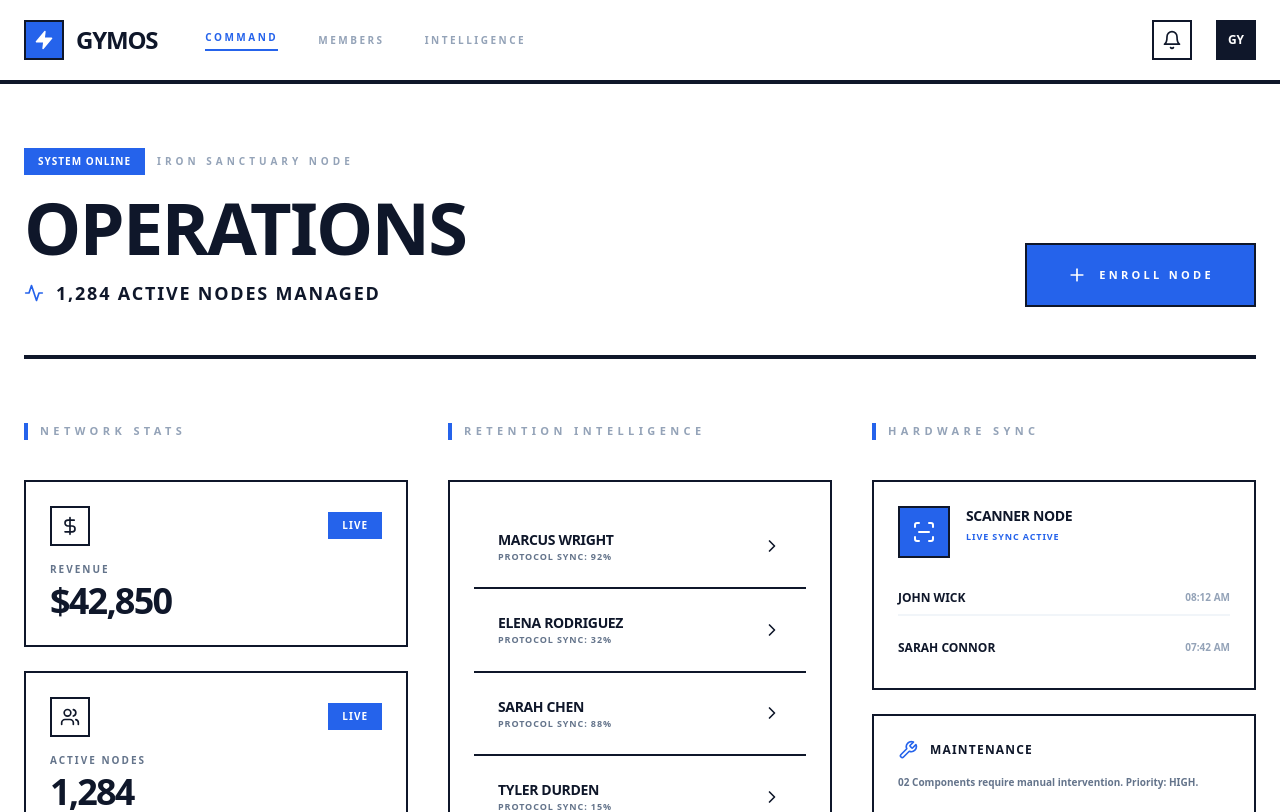
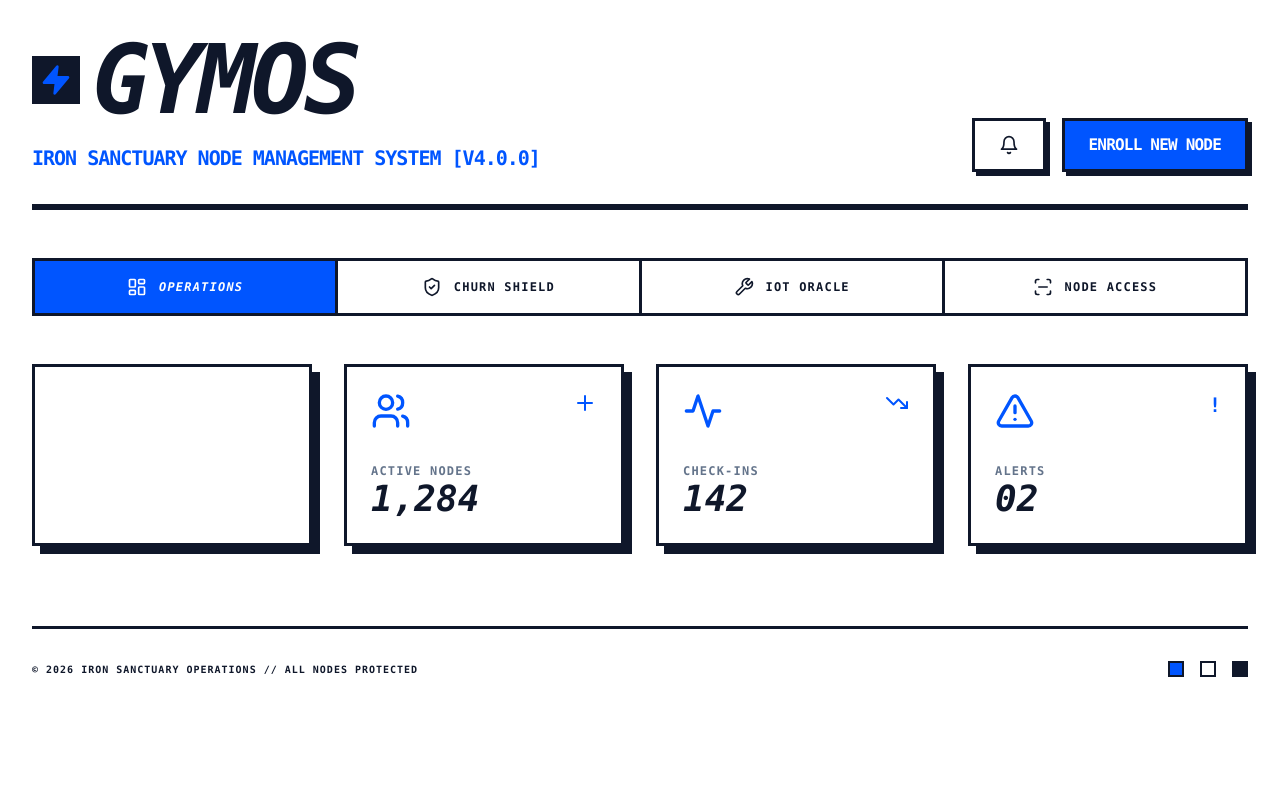
Before and after one commit to graemeyy/GymOS, a Next.js app: page / in a window 1280 px wide. Shown: the top 812 px of the page. Built offline with nearby package versions, Linux system fonts and the light colour scheme.

Commit message:
feat: complete Brutalist redesign of GymOS with modular tabs and strict Blue/White palette

```diff
--- a/app/page.tsx
+++ b/app/page.tsx
@@ -5,7 +5,8 @@ import {
   Users,
   Activity,
   DollarSign,
-  AlertCircle,
+  AlertTriangle,
+  ShieldCheck,
   Wrench,
   Plus,
   TrendingUp,
@@ -17,227 +18,258 @@ import {
   X,
   Loader2,
   ChevronRight,
-  ShieldCheck
+  TrendingDown,
+  LayoutDashboard,
+  Box,
+  Cpu,
+  BarChart3,
+  Calendar,
+  Settings
 } from "lucide-react";
 
-// ADHD-Friendly: Bold borders, strictly white/blue/slate-900, no shadows/blur
-const Card = ({ children, className = "" }: { children: React.ReactNode, className?: string }) => (
-  <div className={"bg-white border-2 border-slate-900 rounded-none p-6 " + className}>
+// --- BRUTALIST UI PRIMITIVES ---
+const BrutalCard = ({ children, className = "" }: { children: React.ReactNode, className?: string }) => (
+  <div className={`bg-white border-[3px] border-slate-900 shadow-[8px_8px_0px_0px_rgba(15,23,42,1)] p-6 rounded-none ${className}`}>
     {children}
   </div>
 );
 
-const Badge = ({ children, active = false }: { children: React.ReactNode, active?: boolean }) => {
+const BrutalButton = ({ children, variant = "primary", className = "", onClick }: any) => {
+  const base = "border-[3px] border-slate-900 px-6 py-3 font-black uppercase tracking-tighter transition-all active:translate-x-[2px] active:translate-y-[2px] active:shadow-none flex items-center justify-center gap-2 rounded-none";
+  const variants = {
+    primary: "bg-[#0055ff] text-white shadow-[4px_4px_0px_0px_rgba(15,23,42,1)] hover:bg-[#0044cc]",
+    secondary: "bg-white text-slate-900 shadow-[4px_4px_0px_0px_rgba(15,23,42,1)] hover:bg-slate-50",
+    danger: "bg-white text-red-600 border-red-600 shadow-[4px_4px_0px_0px_rgba(220,38,38,1)] hover:bg-red-50"
+  };
   return (
-    <span className={`text-[10px] font-black px-3 py-1 border-2 uppercase tracking-widest ${active ? 'bg-blue-600 text-white border-blue-600' : 'bg-white text-slate-900 border-slate-900'}`}>
+    <button onClick={onClick} className={`${base} ${variants[variant as keyof typeof variants]} ${className}`}>
+      {children}
+    </button>
+  );
+};
+
+const BrutalBadge = ({ children, variant = "blue" }: { children: React.ReactNode, variant?: "blue" | "white" }) => {
+  const styles = {
+    blue: "bg-[#0055ff] text-white border-2 border-slate-900",
+    white: "bg-white text-slate-900 border-2 border-slate-900",
+  };
+  return (
+    <span className={`text-[10px] font-black px-3 py-1 uppercase tracking-widest inline-block rounded-none ${styles[variant]}`}>
       {children}
     </span>
   );
 };
 
-const MetricCard = ({ label, value, icon: Icon }: any) => (
-  <Card className="flex flex-col gap-4">
-    <div className="flex justify-between items-center">
-      <div className="p-2 border-2 border-slate-900 text-slate-900">
-        <Icon className="w-5 h-5" />
+// --- COMPONENTS ---
+
+const DashboardTab = () => (
+  <div className="grid grid-cols-1 md:grid-cols-2 lg:grid-cols-4 gap-8">
+    <BrutalCard className="bg-[#0055ff] text-white">
+      <div className="flex justify-between items-start mb-8">
+        <DollarSign className="w-10 h-10" />
+        <TrendingUp className="w-6 h-6" />
       </div>
-      <Badge active>Live</Badge>
+      <p className="font-black uppercase tracking-widest text-xs opacity-80">Revenue</p>
+      <h2 className="text-4xl font-black italic">$42.8K</h2>
+    </BrutalCard>
+
+    <BrutalCard>
+      <div className="flex justify-between items-start mb-8 text-[#0055ff]">
+        <Users className="w-10 h-10" />
+        <Plus className="w-6 h-6" />
       </div>
-    <div>
-      <p className="text-slate-500 text-[10px] font-black uppercase tracking-[0.2em] mb-1">{label}</p>
-      <p className="text-4xl font-black text-slate-900 tracking-tighter">{value}</p>
+      <p className="font-black uppercase tracking-widest text-xs text-slate-500">Active Nodes</p>
+      <h2 className="text-4xl font-black italic text-slate-900">1,284</h2>
+    </BrutalCard>
+
+    <BrutalCard>
+      <div className="flex justify-between items-start mb-8 text-[#0055ff]">
+        <Activity className="w-10 h-10" />
+        <TrendingDown className="w-6 h-6" />
       </div>
-  </Card>
+      <p className="font-black uppercase tracking-widest text-xs text-slate-500">Check-ins</p>
+      <h2 className="text-4xl font-black italic text-slate-900">142</h2>
+    </BrutalCard>
+
+    <BrutalCard>
+      <div className="flex justify-between items-start mb-8 text-[#0055ff]">
+        <AlertTriangle className="w-10 h-10" />
+        <span className="font-black text-xl">!</span>
+      </div>
+      <p className="font-black uppercase tracking-widest text-xs text-slate-500">Alerts</p>
+      <h2 className="text-4xl font-black italic text-slate-900">02</h2>
+    </BrutalCard>
+  </div>
 );
 
-export default function DashboardPage() {
+const ChurnShieldTab = () => (
+  <div className="space-y-10">
+    <BrutalCard className="border-l-[12px] border-l-[#0055ff]">
+      <div className="flex items-center gap-4 mb-6">
+        <ShieldCheck className="w-8 h-8 text-[#0055ff]" />
+        <h2 className="text-3xl font-black uppercase italic tracking-tighter">Churn Shield Predictive Agent</h2>
+      </div>
+      <p className="text-slate-700 font-bold max-w-2xl mb-8">
+        AUTONOMOUS RETENTION PROTOCOL ENGAGED. ANALYZING NODE BEHAVIOR PATTERNS TO PREVENT SUBSCRIPTION DROPOFF VIA AGENTIC PREDICTION.
+      </p>
+      <div className="border-[3px] border-slate-900">
+        <div className="bg-slate-900 text-white p-4 font-black uppercase tracking-widest text-[10px] flex justify-between">
+          <span>Target Node</span>
+          <span>Risk Score</span>
+          <span>Status</span>
+        </div>
+        {[
+          { name: "MARCUS WRIGHT", score: "92%", status: "OPTIMAL" },
+          { name: "ELENA RODRIGUEZ", score: "32%", status: "CRITICAL" },
+          { name: "SARAH CHEN", score: "88%", status: "OPTIMAL" },
+          { name: "TYLER DURDEN", score: "15%", status: "IMMINENT_LOSS" },
+        ].map((node, i) => (
+          <div key={i} className="p-4 border-t-[3px] border-slate-900 flex justify-between items-center font-black group hover:bg-[#0055ff] hover:text-white transition-colors cursor-pointer">
+            <span className="italic">{node.name}</span>
+            <span className="text-2xl tracking-tighter">{node.score}</span>
+            <BrutalBadge variant={node.status === 'OPTIMAL' ? 'blue' : 'white'}>{node.status}</BrutalBadge>
+          </div>
+        ))}
+      </div>
+    </BrutalCard>
+  </div>
+);
+
+const MaintenanceTab = () => (
+  <div className="grid grid-cols-1 lg:grid-cols-2 gap-8">
+    <BrutalCard className="bg-[#0055ff] text-white border-slate-900">
+      <Wrench className="w-12 h-12 mb-6" />
+      <h2 className="text-4xl font-black uppercase italic mb-4">Maintenance Oracle</h2>
+      <p className="font-bold mb-8 opacity-90">IoT SENSORS DETECTING HARDWARE FATIGUE IN REAL-TIME. HARDWARE LIFECYCLE PREDICTION ACTIVE.</p>
+      <div className="space-y-4">
+        <div className="bg-white text-slate-900 p-6 border-[3px] border-slate-900 shadow-[4px_4px_0px_0px_rgba(0,0,0,1)]">
+          <div className="flex justify-between items-center mb-4">
+            <span className="font-black uppercase tracking-widest text-xs">Node #04: Treadmill</span>
+            <BrutalBadge>Critical</BrutalBadge>
+          </div>
+          <p className="font-black text-xl italic mb-2 tracking-tighter">MOTOR THERMAL LIMIT REACHED</p>
+          <div className="w-full h-4 bg-slate-200 border-2 border-slate-900 rounded-none overflow-hidden">
+            <div className="h-full bg-red-600 w-[95%]" />
+          </div>
+        </div>
+      </div>
+    </BrutalCard>
+
+    <BrutalCard>
+      <Cpu className="w-12 h-12 mb-6 text-[#0055ff]" />
+      <h2 className="text-4xl font-black uppercase italic mb-4">System Node Log</h2>
+      <div className="space-y-4">
+        {[1, 2, 3, 4].map(i => (
+          <div key={i} className="p-4 border-2 border-slate-900 font-black flex justify-between items-center">
+            <span className="uppercase text-[10px] tracking-widest">Node_Sync_{i * 1234}</span>
+            <span className="text-[#0055ff]">ONLINE</span>
+          </div>
+        ))}
+      </div>
+    </BrutalCard>
+  </div>
+);
+
+export default function GymOSBrutalist() {
+  const [activeTab, setActiveTab] = useState("dashboard");
   const [mounted, setMounted] = useState(false);
-  const [showMemberModal, setShowMemberModal] = useState(false);
-  const [loading, setLoading] = useState(false);
-  const [formData, setFormData] = useState({ name: "", email: "", plan: "BASIC" });
 
-  useEffect(() => {
-    setMounted(true);
-  }, []);
-
-  const handleSubmitMember = async (e: React.FormEvent) => {
-    e.preventDefault();
-    setLoading(true);
-    try {
-      const res = await fetch("/api/members", {
-        method: "POST",
-        headers: { "Content-Type": "application/json" },
-        body: JSON.stringify(formData),
-      });
-      if (res.ok) {
-        setShowMemberModal(false);
-        setFormData({ name: "", email: "", plan: "BASIC" });
-      } else {
-        const err = await res.json();
-        alert(err.error || "Enrollment failed.");
-      }
-    } catch (err) {
-      alert("Network error.");
-    } finally {
-      setLoading(false);
-    }
-  };
+  useEffect(() => setMounted(true), []);
 
   if (!mounted) return null;
 
+  const tabs = [
+    { id: "dashboard", label: "Operations", icon: LayoutDashboard },
+    { id: "churn", label: "Churn Shield", icon: ShieldCheck },
+    { id: "maintenance", label: "IoT Oracle", icon: Wrench },
+    { id: "nodes", label: "Node Access", icon: ScanLine },
+  ];
+
   return (
-    <div className="min-h-screen bg-white text-slate-900 font-sans pb-20 selection:bg-blue-600 selection:text-white">
+    <div className="min-h-screen bg-white text-slate-900 font-mono selection:bg-[#0055ff] selection:text-white p-4 md:p-8">
 
-      {/* High Contrast Header */}
-      <nav className="border-b-4 border-slate-900 bg-white sticky top-0 z-50">
-        <div className="max-w-7xl mx-auto px-6 h-20 flex items-center justify-between">
-          <div className="flex items-center gap-12">
-            <div className="flex items-center gap-3">
-              <div className="w-10 h-10 bg-blue-600 flex items-center justify-center border-2 border-slate-900">
-                <Zap className="w-5 h-5 text-white fill-white" />
-              </div>
-              <span className="text-2xl font-black tracking-tighter uppercase">GymOS</span>
-            </div>
-            <div className="hidden lg:flex items-center gap-10 text-[10px] font-black uppercase tracking-[0.25em]">
-              <a href="/" className="text-blue-600 border-b-2 border-blue-600 pb-1">Command</a>
-              <a href="/members" className="text-slate-400 hover:text-slate-900 transition-colors">Members</a>
-              <a href="#" className="text-slate-400 hover:text-slate-900 transition-colors">Intelligence</a>
-            </div>
-          </div>
-          <div className="flex items-center gap-6">
-            <button className="w-10 h-10 border-2 border-slate-900 flex items-center justify-center hover:bg-slate-900 hover:text-white transition-colors">
-                <Bell className="w-5 h-5" />
-            </button>
-            <div className="w-10 h-10 bg-slate-900 text-white flex items-center justify-center font-black text-xs">GY</div>
-          </div>
-        </div>
-      </nav>
-
-      <main className="max-w-7xl mx-auto px-6 py-16">
-        {/* Symmetric Header Section */}
-        <header className="flex flex-col md:flex-row md:items-end justify-between gap-10 mb-16 border-b-4 border-slate-900 pb-12">
+      {/* HEADER SECTION */}
+      <header className="mb-12 border-b-[6px] border-slate-900 pb-8 flex flex-col md:flex-row justify-between items-start md:items-end gap-6">
         <div>
           <div className="flex items-center gap-3 mb-4">
-              <Badge active>System Online</Badge>
-              <span className="text-[10px] font-black text-slate-400 uppercase tracking-[0.4em]">Iron Sanctuary Node</span>
+            <div className="w-12 h-12 bg-slate-900 flex items-center justify-center">
+              <Zap className="w-8 h-8 text-[#0055ff] fill-[#0055ff]" />
             </div>
-            <h1 className="text-7xl font-black tracking-tight uppercase leading-none mb-4">Operations</h1>
-            <p className="text-slate-900 text-lg font-black uppercase tracking-widest flex items-center gap-3">
-              <Activity className="w-5 h-5 text-blue-600" />
-              1,284 Active Nodes Managed
-            </p>
+            <h1 className="text-6xl md:text-8xl font-black uppercase italic tracking-tighter">GymOS</h1>
+          </div>
+          <p className="text-xl font-black uppercase tracking-tighter text-[#0055ff]">Iron Sanctuary Node Management System [v4.0.0]</p>
         </div>
         <div className="flex gap-4">
-            <button
-              onClick={() => setShowMemberModal(true)}
-              className="bg-blue-600 text-white border-2 border-slate-900 px-10 py-5 text-[11px] font-black uppercase tracking-[0.3em] flex items-center gap-3 hover:bg-blue-700 active:translate-y-1 transition-all"
-            >
-              <Plus className="w-5 h-5" /> Enroll Node
-            </button>
+           <BrutalButton variant="secondary"><Bell className="w-5 h-5" /></BrutalButton>
+           <BrutalButton>Enroll New Node</BrutalButton>
         </div>
       </header>
 
-        {/* Symmetric 3-Column Grid */}
-        <div className="grid grid-cols-1 md:grid-cols-3 gap-10">
+      <main className="max-w-[1600px] mx-auto">
 
-          {/* Column 1: Core Metrics */}
-          <div className="space-y-10">
-            <h3 className="text-[11px] font-black uppercase tracking-[0.4em] text-slate-400 border-l-4 border-blue-600 pl-3">Network Stats</h3>
-            <div className="space-y-6">
-              <MetricCard label="Revenue" value="$42,850" icon={DollarSign} />
-              <MetricCard label="Active Nodes" value="1,284" icon={Users} />
-              <MetricCard label="Alerts" value="02" icon={AlertCircle} />
-            </div>
+        {/* TAB NAVIGATION */}
+        <div className="flex flex-wrap gap-0 mb-12 border-[3px] border-slate-900 bg-slate-900">
+          {tabs.map((tab) => (
+            <button
+              key={tab.id}
+              onClick={() => setActiveTab(tab.id)}
+              className={`flex-1 min-w-[150px] py-4 px-6 flex items-center justify-center gap-3 font-black uppercase tracking-widest text-xs transition-all border-r-[3px] border-slate-900 last:border-r-0 ${
+                activeTab === tab.id
+                ? 'bg-[#0055ff] text-white italic'
+                : 'bg-white text-slate-900 hover:bg-[#0055ff]/10'
+              }`}
+            >
+              <tab.icon className="w-5 h-5" />
+              {tab.label}
+            </button>
+          ))}
         </div>
 
-          {/* Column 2: Intelligence Feed */}
-          <div className="space-y-10">
-            <h3 className="text-[11px] font-black uppercase tracking-[0.4em] text-slate-400 border-l-4 border-blue-600 pl-3">Retention Intelligence</h3>
-            <Card className="p-0 border-2 border-slate-900">
-              <div className="divide-y-2 divide-slate-900">
+        {/* CONTENT AREA */}
+        <div className="animate-in fade-in slide-in-from-bottom-4 duration-500">
+          {activeTab === 'dashboard' && <DashboardTab />}
+          {activeTab === 'churn' && <ChurnShieldTab />}
+          {activeTab === 'maintenance' && <MaintenanceTab />}
+          {activeTab === 'nodes' && (
+            <div className="grid grid-cols-1 lg:grid-cols-3 gap-8">
+              <BrutalCard className="lg:col-span-2">
+                <h2 className="text-4xl font-black uppercase italic mb-8">Access Logistics</h2>
+                <div className="space-y-4">
                   {[
-                  { name: "Marcus Wright", score: 92 },
-                  { name: "Elena Rodriguez", score: 32 },
-                  { name: "Sarah Chen", score: 88 },
-                  { name: "Tyler Durden", score: 15 },
-                ].map((m, i) => (
-                  <div key={i} className="p-6 flex items-center justify-between hover:bg-blue-50 transition-colors cursor-pointer group">
-                    <div>
-                      <p className="text-sm font-black uppercase tracking-tight group-hover:text-blue-600">{m.name}</p>
-                      <p className="text-[9px] text-slate-500 font-black uppercase tracking-widest">Protocol Sync: {m.score}%</p>
+                    { user: "JOHN WICK", time: "08:12:00", type: "MEMBER", status: "AUTHORIZED" },
+                    { user: "SARAH CONNOR", time: "07:42:15", type: "MEMBER", status: "WARNING" },
+                    { user: "ELLEN RIPLEY", time: "07:15:30", type: "OFFICER", status: "AUTHORIZED" },
+                    { user: "TYLER DURDEN", time: "06:55:00", type: "GUEST", status: "DENIED" },
+                  ].map((log, i) => (
+                    <div key={i} className="flex justify-between items-center p-4 border-[3px] border-slate-900 font-black">
+                      <div className="flex flex-col">
+                        <span className="text-xl italic tracking-tighter">{log.user}</span>
+                        <span className="text-[10px] tracking-[0.3em] text-[#0055ff]">{log.time} // {log.type}</span>
                       </div>
-                    <ChevronRight className="w-5 h-5 text-slate-900" />
+                      <BrutalBadge variant={log.status === 'DENIED' ? 'white' : 'blue'}>{log.status}</BrutalBadge>
                     </div>
                   ))}
                 </div>
-              <button className="w-full py-5 bg-slate-900 text-white text-[10px] font-black uppercase tracking-[0.4em] hover:bg-blue-600 transition-colors">Access Matrix</button>
-            </Card>
+              </BrutalCard>
+              <BrutalCard className="bg-slate-900 text-white flex flex-col items-center justify-center py-20 border-[#0055ff] border-[8px]">
+                <ScanLine className="w-32 h-32 text-[#0055ff] mb-8 animate-pulse" />
+                <h3 className="text-3xl font-black uppercase italic text-center leading-none mb-6">Initialize Biometric Sync</h3>
+                <BrutalButton variant="secondary" className="w-full">Start Scanner</BrutalButton>
+              </BrutalCard>
             </div>
-
-          {/* Column 3: System Status */}
-          <div className="space-y-10">
-            <h3 className="text-[11px] font-black uppercase tracking-[0.4em] text-slate-400 border-l-4 border-blue-600 pl-3">Hardware Sync</h3>
-            <div className="space-y-6">
-              <Card className="border-2 border-blue-600">
-                <div className="flex items-start gap-4 mb-6">
-                  <div className="p-3 bg-blue-600 text-white border-2 border-slate-900">
-                    <ScanLine className="w-6 h-6" />
-                  </div>
-                  <div>
-                    <h4 className="text-sm font-black uppercase tracking-tight">Scanner Node</h4>
-                    <p className="text-[9px] text-blue-600 font-black uppercase tracking-widest mt-1">Live Sync Active</p>
-                  </div>
-                </div>
-                <div className="space-y-4">
-                  {[
-                    { name: "John Wick", time: "08:12 AM" },
-                    { name: "Sarah Connor", time: "07:42 AM" },
-                  ].map((log, i) => (
-                    <div key={i} className="flex justify-between items-center py-2 border-b-2 border-slate-100 last:border-0">
-                      <span className="text-xs font-black uppercase">{log.name}</span>
-                      <span className="text-[10px] font-bold text-slate-400">{log.time}</span>
-                    </div>
-                  ))}
-                </div>
-              </Card>
-
-              <Card className="bg-white border-2 border-slate-900">
-                <div className="flex items-center gap-3 mb-4">
-                  <Wrench className="w-5 h-5 text-blue-600" />
-                  <h4 className="text-xs font-black uppercase tracking-widest">Maintenance</h4>
-                </div>
-                <p className="text-[10px] font-bold text-slate-500 leading-tight">02 Components require manual intervention. Priority: HIGH.</p>
-              </Card>
-            </div>
-          </div>
-
+          )}
         </div>
       </main>
 
-      {/* Enroll Modal - High Contrast */}
-      {showMemberModal && (
-        <div className="fixed inset-0 z-[100] flex items-center justify-center p-6">
-          <div className="absolute inset-0 bg-slate-900/80" onClick={() => setShowMemberModal(false)} />
-          <div className="bg-white border-4 border-slate-900 p-10 max-w-md w-full relative z-[101]">
-            <div className="flex justify-between items-center mb-10">
-              <h2 className="text-2xl font-black uppercase tracking-tighter">Enroll Node</h2>
-              <button onClick={() => setShowMemberModal(false)}><X className="w-6 h-6" /></button>
+      {/* FOOTER */}
+      <footer className="mt-20 border-t-[3px] border-slate-900 pt-8 flex justify-between items-center">
+        <p className="font-black uppercase tracking-widest text-[10px]">© 2026 IRON SANCTUARY OPERATIONS // ALL NODES PROTECTED</p>
+        <div className="flex gap-4">
+          <div className="w-4 h-4 bg-[#0055ff] border-2 border-slate-900" />
+          <div className="w-4 h-4 bg-white border-2 border-slate-900" />
+          <div className="w-4 h-4 bg-slate-900 border-2 border-slate-900" />
         </div>
-            <form onSubmit={handleSubmitMember} className="space-y-8">
-              <div className="space-y-2">
-                <label className="text-[10px] font-black uppercase tracking-widest">Legal Name</label>
-                <input required className="w-full border-2 border-slate-900 p-4 text-sm font-black uppercase outline-none focus:bg-blue-50" />
-              </div>
-              <div className="space-y-2">
-                <label className="text-[10px] font-black uppercase tracking-widest">Email Connection</label>
-                <input required type="email" className="w-full border-2 border-slate-900 p-4 text-sm font-black uppercase outline-none focus:bg-blue-50" />
-              </div>
-              <button type="submit" className="w-full bg-blue-600 text-white border-2 border-slate-900 py-5 font-black uppercase tracking-widest hover:bg-blue-700 transition-colors">Authorize Access</button>
-            </form>
-          </div>
-        </div>
-      )}
-
+      </footer>
     </div>
   );
 }
```
Lines whose indentation alone changed are shown as unchanged.
